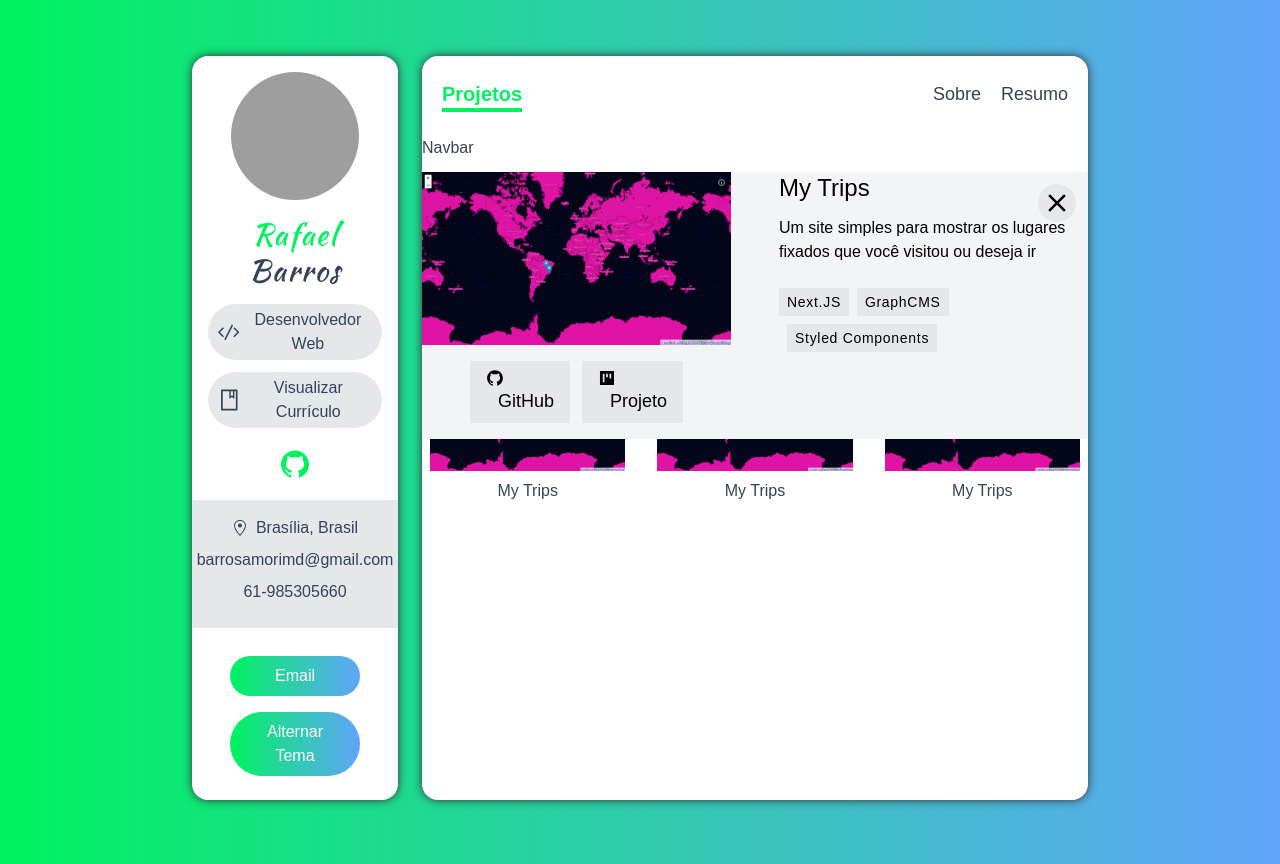
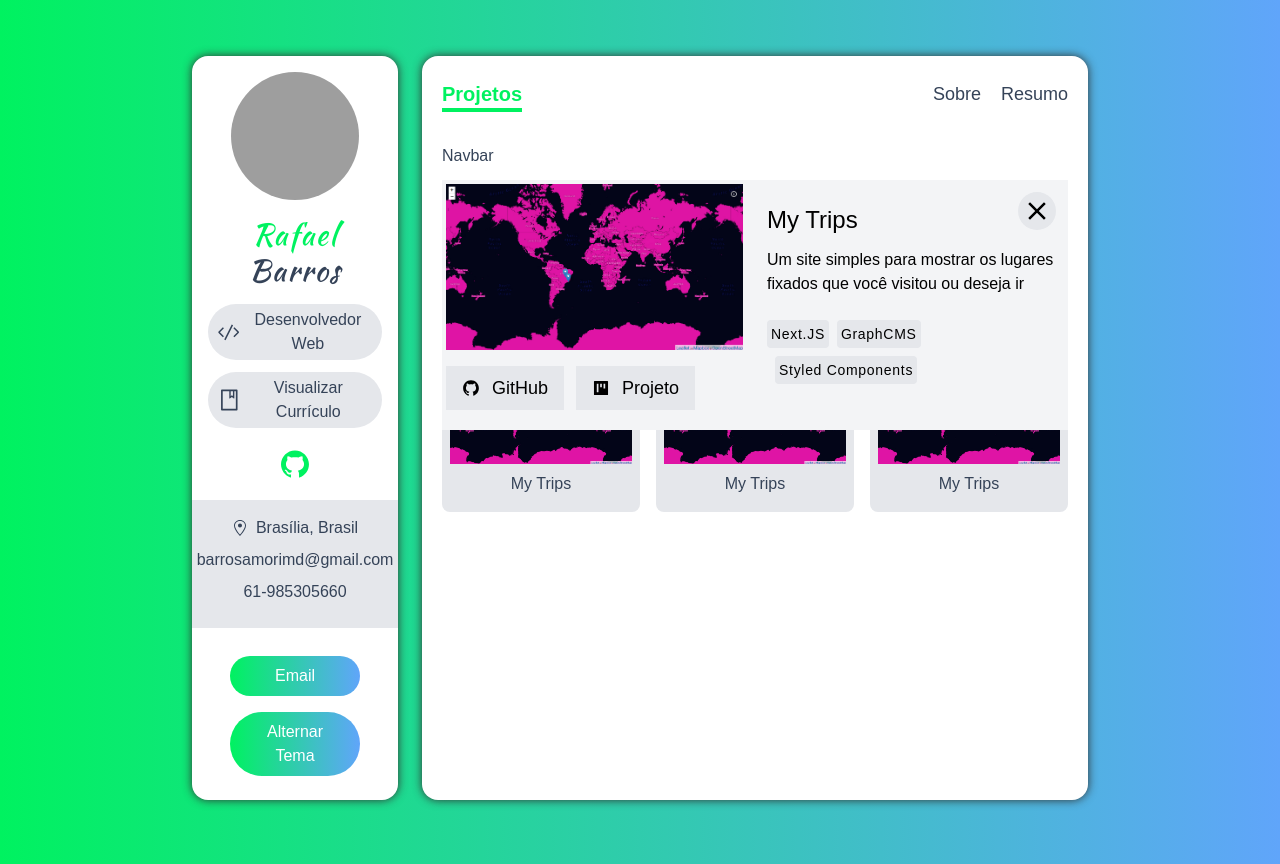
Before and after one commit to BarrosAmorim/portfolio, a Next.js app: page /projects in a window 1280 px wide. Both pictures are taken after a click on the picture 527 px from the left and 234 px from the top of the page. Built offline with nearby package versions, Linux system fonts and the light colour scheme; grey boxes are pictures that could not be loaded.

Commit message:
Projects Page final

```diff
--- a/pages/projects.tsx
+++ b/pages/projects.tsx
@@ -3,11 +3,11 @@ import { projects } from '../data'
 
 const Projects = () => {
     return (
-        <div>
+        <div className="px-5 py-2 overflow-y-scroll " style={{ height: '65vh' }}>
             <nav>Navbar</nav>
             <div className="relative grid grid-cols-12 gap-4 my-3">
                 {projects.map((project) => (
-                    <div className="col-span-12 p-2 sm:col-span-6 lg:col-span-4">
+                    <div className="col-span-12 p-2 bg-gray-200 rounded-lg sm:col-span-6 lg:col-span-4 dark:bg-dark-200">
                         <ProjectCard project={project} key={project.name} />
                     </div>
                 ))}
--- a/src/components/ProjectCard.tsx
+++ b/src/components/ProjectCard.tsx
@@ -19,26 +19,26 @@ const ProjectCard: FunctionComponent<{ project: ProjectProps }> = ({
             <img src={image_path} alt={name} className="cursor-pointer" onClick={() => setShowDetail(true)} />
             <p className="my-2 text-center">{name}</p>
             {showDetail && (
-                <div className="absolute top-0 left-0 z-10 grid w-full h-auto text-black bg-gray-100 md:grid-cols-2 gap-x-12 dark:text-white dark:bg-dark-100">
+                <div className="absolute top-0 left-0 z-10 grid w-full h-auto p-1 text-black bg-gray-100 md:grid-cols-2 gap-x-6 dark:text-white dark:bg-dark-100">
                     <div>
                         <img src={image_path} alt={name} />
-                        <div className="flex justify-center my-4 space-x-3">
-                            <a href={github_url}  className="items-center px-4 py-2 space-x-3 text-lg bg-gray-200 dark:bg-dark-200">
+                        <div className="flex my-4 space-x-3">
+                            <a href={github_url}  className="flex items-center px-4 py-2 space-x-3 text-lg bg-gray-200 dark:bg-dark-200">
                                 <AiFillGithub />
                                 <span>GitHub</span>
                             </a>
-                            <a href={deployed_url} className="items-center px-4 py-2 space-x-3 text-lg bg-gray-200 dark:bg-dark-200">
+                            <a href={deployed_url} className="flex items-center px-4 py-2 space-x-3 text-lg bg-gray-200 dark:bg-dark-200">
                                 <AiFillProject />
                                 <span>Projeto</span>
                             </a>
                         </div>
                     </div>
-                    <div>
+                    <div className="my-5">
                         <h2 className="mb-3 text-xl font-medium md:text-2xl">{name}</h2>
                         <h3 className="mb-3 font-medium">{description}</h3>
                         <div className="flex flex-wrap mt-5 space-x-2 text-sm tracking-wider">
                             {
-                                key_techs.map((tech) => <span key={tech} className="px-2 py-1 my-1 bg-gray-200">{tech}</span>)
+                                key_techs.map((tech) => <span key={tech} className="px-1 py-1 my-1 bg-gray-200 rounded dark:bg-dark-200">{tech}</span>)
                             }
                         </div>
                     </div>
```
